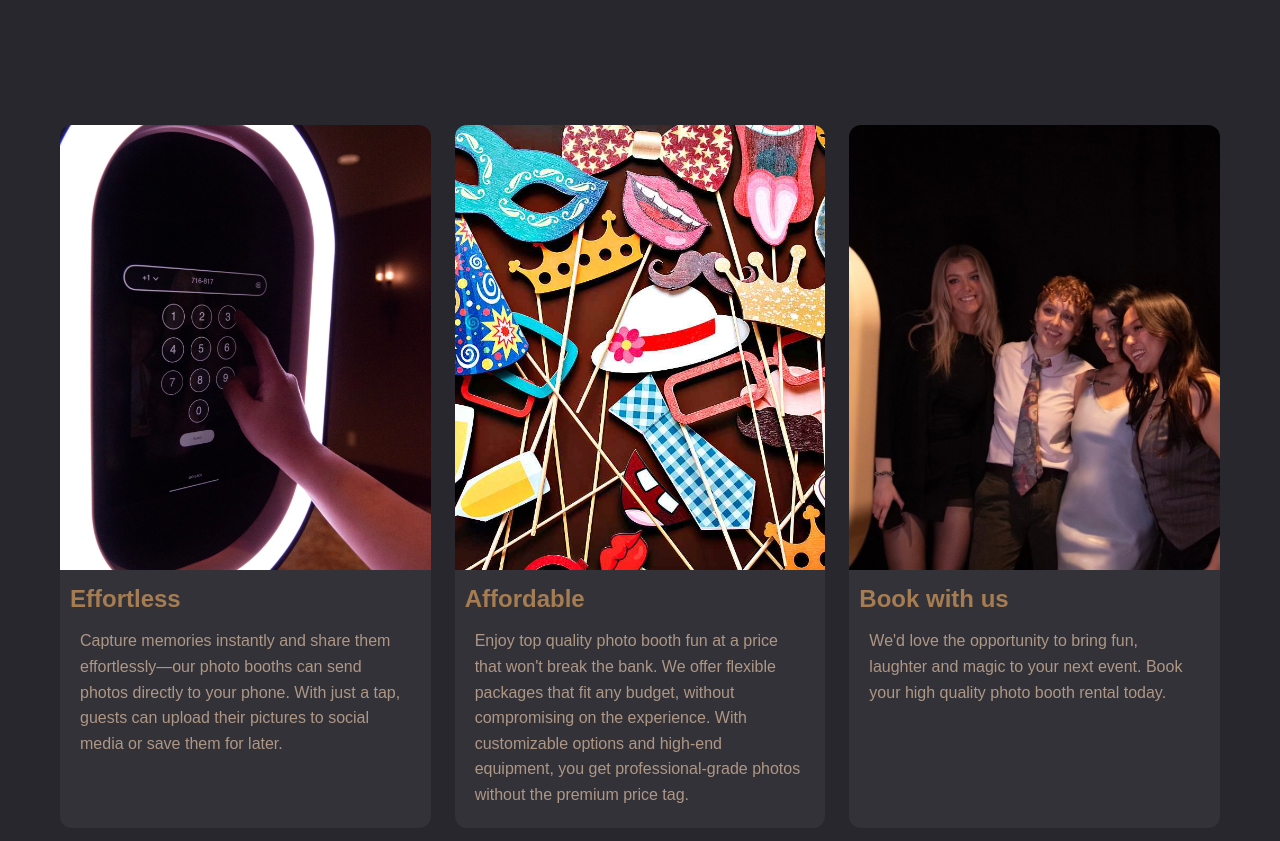
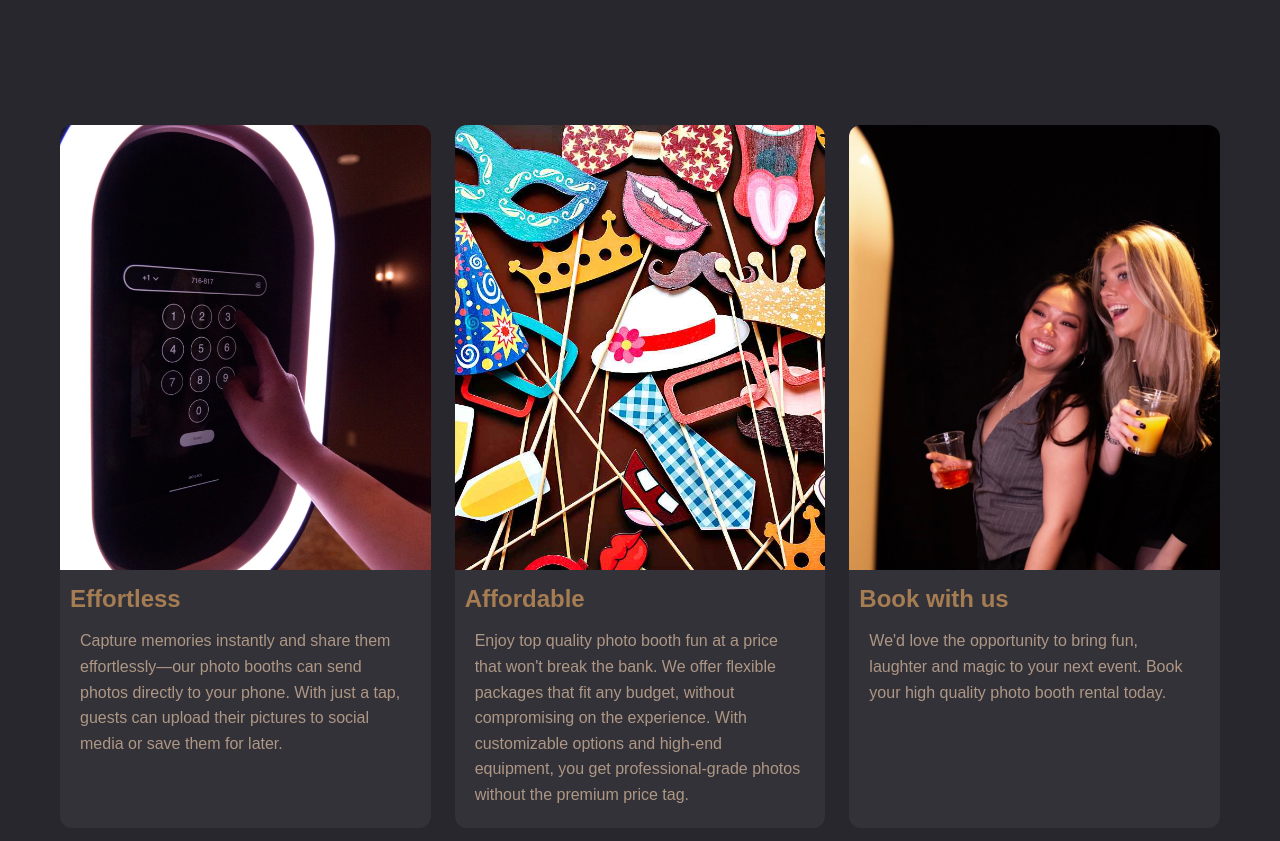
Before and after one commit to LarrydaFish/PhotoBoothWebsite, a plain HTML site: page index.html in a window 1280 px wide. Shown: the part 1881-2722 px from the top of the page. Drawn offline with Linux system fonts and the light colour scheme; a web font is replaced by a local one.

Commit message:
Update index.html
changed book with us image

```diff
--- a/index.html
+++ b/index.html
@@ -139,7 +139,7 @@
                     </div>
                     <div class="feature-card">
                         <div class="feature-image">
-                            <img src="images/bookwus.jpeg" alt="24/7 Support">
+                            <img src="images/image8.jpeg" alt="24/7 Support">
                         </div>
                         <h3>Book with us</h3>
                         <p>We'd love the opportunity to bring fun, laughter and magic to your next event. Book your high quality photo booth rental today.</p>
```
